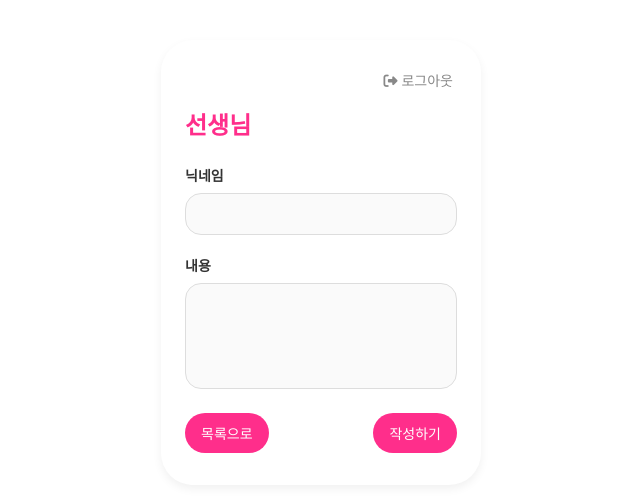
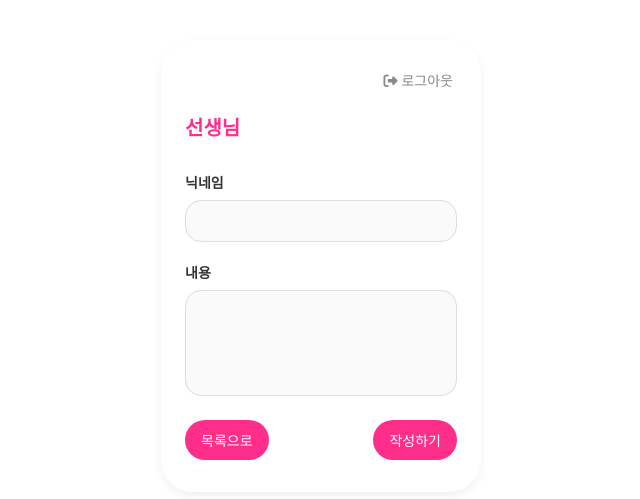
Before and after one commit to sebizt/ohsung_carnation, a Flask app: page /write/1 in a window 1280 px wide. Shown: the top 499 px of the page, without its empty margins (319-959 px from the left). Run offline with Flask 3, Linux system fonts and the light colour scheme; the visitor is signed in with stand-in values (Sample User, id 1); data that the repository does not hold is empty; some libraries are stand-ins or nearby versions; some web fonts are replaced.

Commit message:
Update write.css

```diff
--- a/static/write.css
+++ b/static/write.css
@@ -129,3 +129,6 @@ form textarea {
 .button:hover {
   background: #e02677;
 }
+
+.title{font-size:20px;font-weight:850;line-height:1.25;margin-bottom:28px;font-family: 'yg-jalnan';}
+.title .highlight{font-size:30px;font-weight:800;color:#ff2e8b;font-family: HakgyoansimDunggeunmisoTTF-B;}
```
